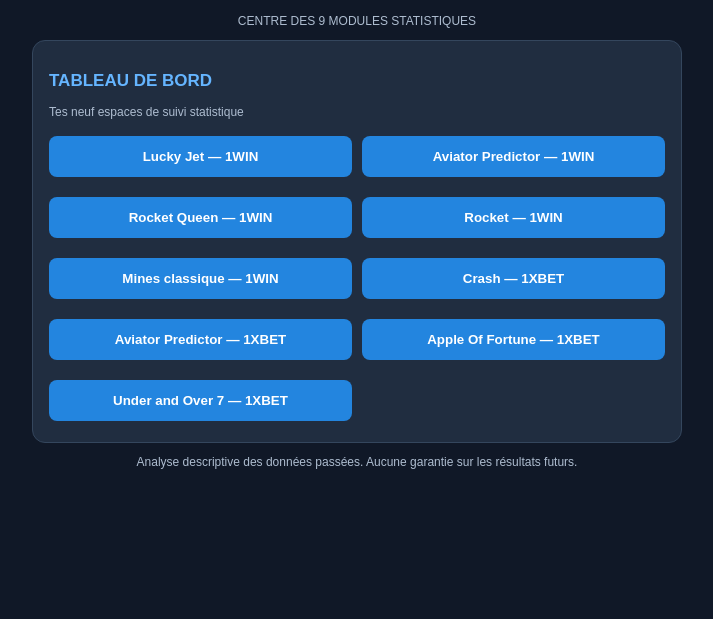
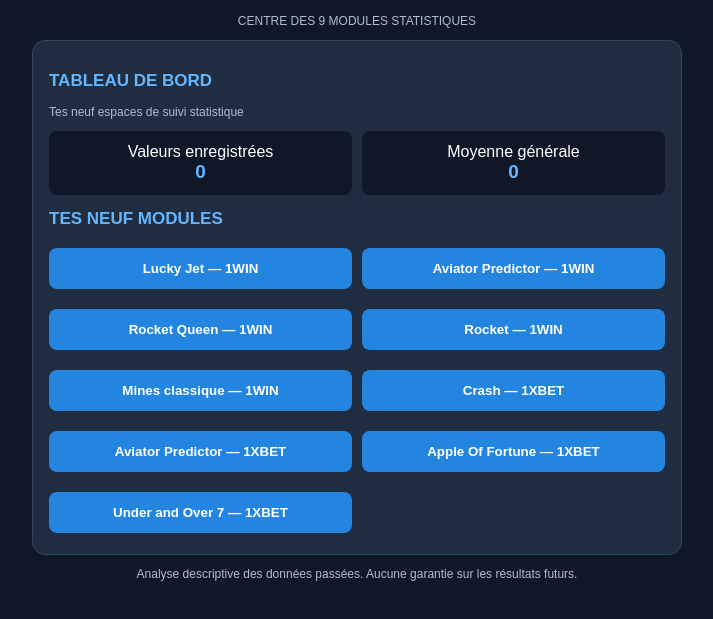
Before and after one commit to crash-tiret-analyzer-tiret-v2/mes-statistiques, a plain HTML site: page n9_app/app/src/main/assets/index.html in a window 1280 px wide. Shown: the part 65-684 px from the top of the page, without its empty margins (283-996 px from the left). Drawn offline with Linux system fonts and the light colour scheme.

Commit message:
Ameliorer le tableau de bord N9

```diff
--- a/n9_app/app/src/main/assets/index.html
+++ b/n9_app/app/src/main/assets/index.html
@@ -55,6 +55,11 @@ h2{color:#65b5ff;font-size:17px}
  <div class="card">
   <h2>TABLEAU DE BORD</h2>
   <p class="small">Tes neuf espaces de suivi statistique</p>
+  <div class="grid">
+   <div class="stat">Valeurs enregistrées<strong id="globalTotal">0</strong></div>
+   <div class="stat">Moyenne générale<strong id="globalMoyenne">0</strong></div>
+  </div>
+  <h2>TES NEUF MODULES</h2>
   <div class="grid" id="bots"></div>
  </div>
 </div>
@@ -135,6 +140,14 @@ function lire(i){
  }
 }
 
+function mettreAJourTableau(){
+ let toutes=[];
+ bots.forEach((nom,i)=>{toutes=toutes.concat(lire(i));});
+ document.getElementById("globalTotal").textContent=toutes.length;
+ document.getElementById("globalMoyenne").textContent=
+  toutes.length?(toutes.reduce((a,b)=>a+b,0)/toutes.length).toFixed(2):"0";
+}
+
 function creerListe(){
  const zone=document.getElementById("bots");
  zone.innerHTML="";
@@ -145,6 +158,7 @@ function creerListe(){
   b.onclick=()=>ouvrirBot(i);
   zone.appendChild(b);
  });
+ mettreAJourTableau();
 }
 
 function ouvrirBot(i){
```
